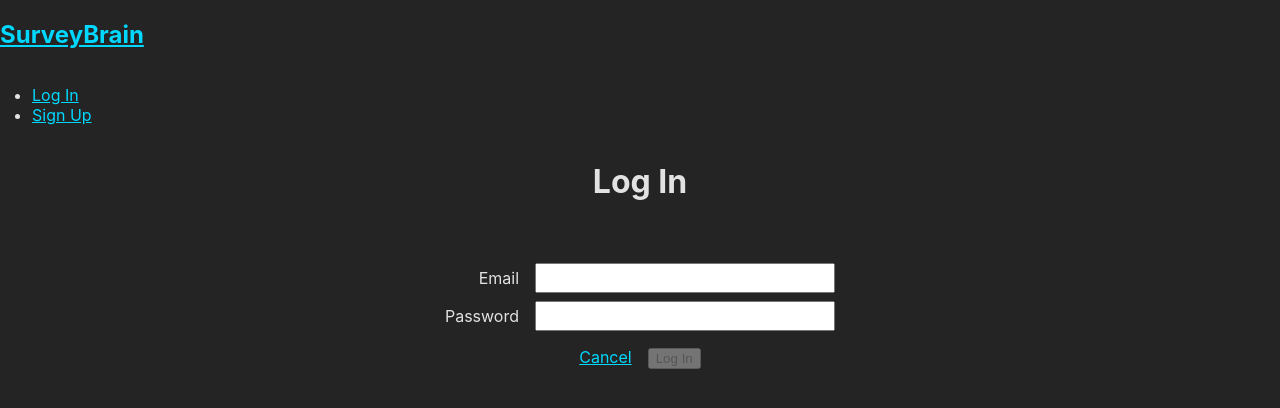
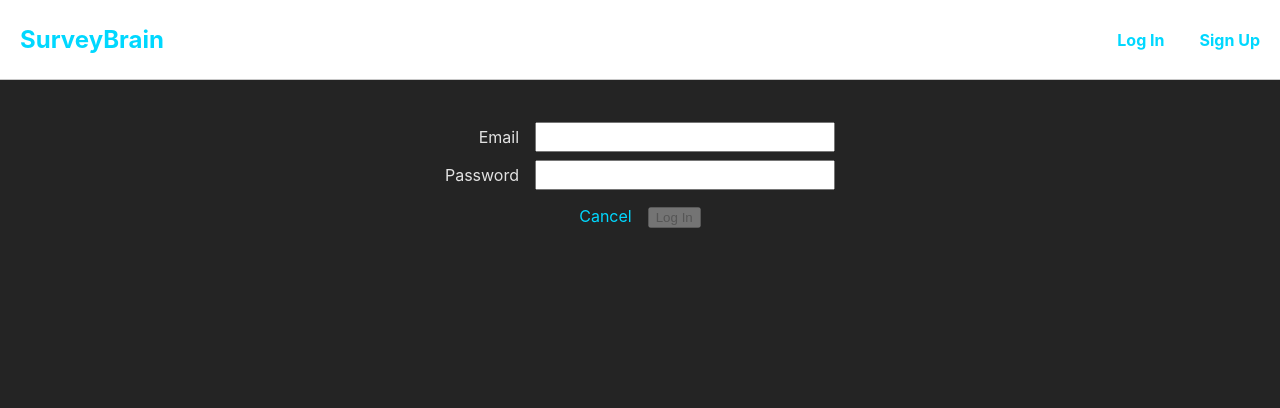
Before and after one commit to cmacnamara/survey-brain-front-end, a React (Vite) app: page /auth/login in a window 1280 px wide. Shown: the top 408 px of the page. Built offline with nearby package versions, Linux system fonts and the light colour scheme; no server answers.

Commit message:
add create and take survey pages

```diff
--- a/src/App.css
+++ b/src/App.css
@@ -24,10 +24,38 @@ body {
 
 a,
 a:visited {
-  color: #00d8ff
+  color: #00d8ff;
+  text-decoration: none;
 }
 
-nav > ul {
+nav {
+  top: 0;
+  z-index: 1;
+  width: 100%;
+  height: 80px;
+  display: flex;
+  position: fixed;
+  padding: 12px 20px;
+  align-items: center;
+  background: white;
+  border-bottom: 1px solid rgb(200, 200, 200);
+}
+
+nav img {
+  width: 50px;
+}
+
+nav ul {
   margin: 0;
-  padding: 16px 32px;
+  width: 100%;
+  display: flex;
+  list-style: none;
+  font-weight: bold;
+  align-items: center;
+  justify-content: flex-end;
 }
+
+nav li {
+  margin-left: 35px;
+  text-align: right;
+}
--- a/src/components/NavBar/NavBar.tsx
+++ b/src/components/NavBar/NavBar.tsx
@@ -18,8 +18,14 @@ const NavBar = (props: NavBarProps): JSX.Element => {
         <h1>SurveyBrain</h1>
       </NavLink>
       {user ?
+        <NavLink to="/surveys">
+          <h1>Home</h1>
+        </NavLink>
+        :
+        ''
+      }
+      {user ?
         <ul>
-          <li><NavLink to="/surveys">Home</NavLink></li>
           <li><NavLink to="" onClick={handleLogout}>LOG OUT</NavLink></li>
         </ul>
       :
--- a/src/pages/Surveys/Surveys.module.css
+++ b/src/pages/Surveys/Surveys.module.css
@@ -0,0 +1,14 @@
+.surveysContainer {
+  margin-top: 100px;
+}
+
+.newSurveyBtn {
+  border: 2px white solid;
+  width: 50px;
+  height: 50px;
+  display: flex;
+  align-items: center;
+  justify-content: center;
+  font-size: 30px;
+  text-decoration: none;
+}
--- a/src/pages/Surveys/Surveys.tsx
+++ b/src/pages/Surveys/Surveys.tsx
@@ -1,8 +1,19 @@
+// css
+import styles from './Surveys.module.css'
+
+// npm modules
+import { NavLink } from 'react-router-dom'
+
 const Surveys = () => {
   return (
-    <main>
+    <main className={styles.surveysContainer}>
       <div>
         <h1>Create a survey</h1>
+        <NavLink to="surveys/create">
+          <div className={styles.newSurveyBtn}>
+            +
+          </div>
+        </NavLink>
       </div>
       <div>
         <h1>My surveys</h1>
```
Also changed, not shown: src/pages/CreateSurvey/CreateSurvey.module.css (added), src/pages/CreateSurvey/CreateSurvey.tsx (added), src/pages/TakeSurvey/TakeSurvey.module.css (added), src/pages/TakeSurvey/TakeSurvey.tsx (added).
